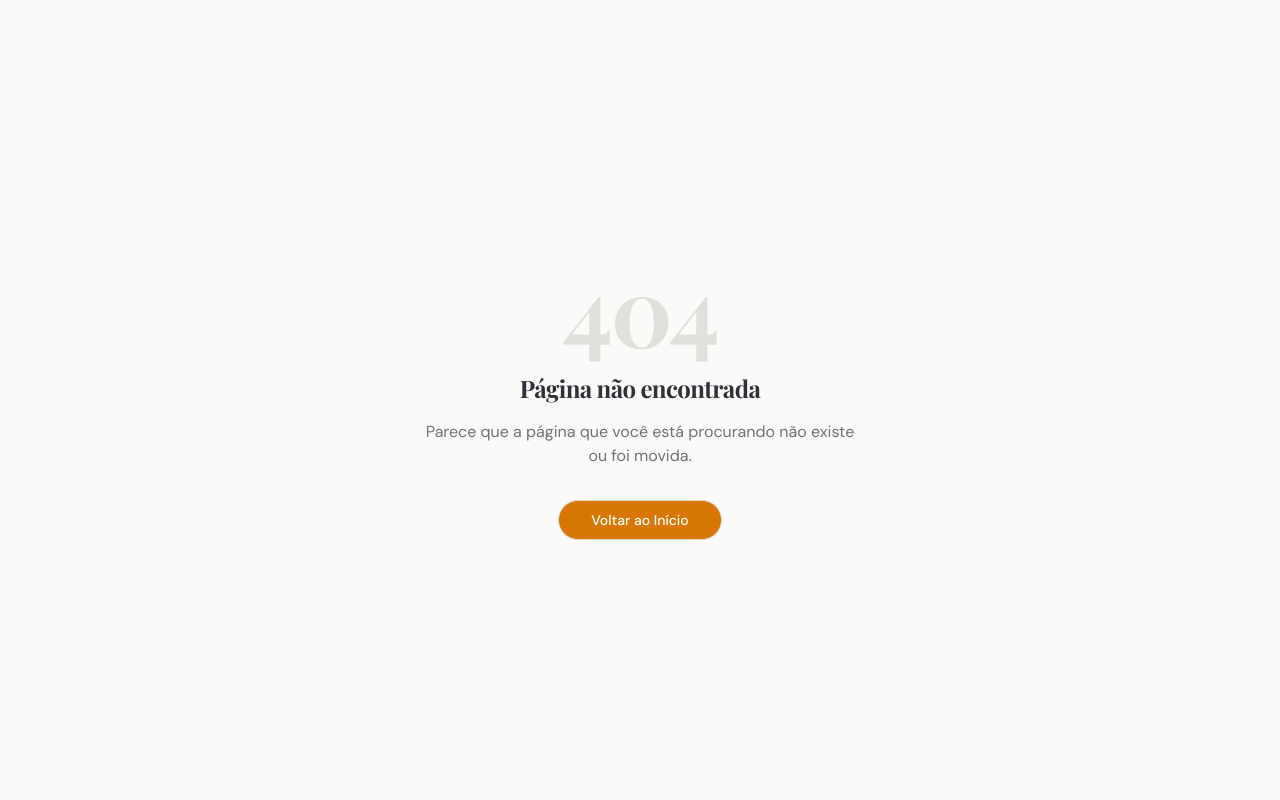
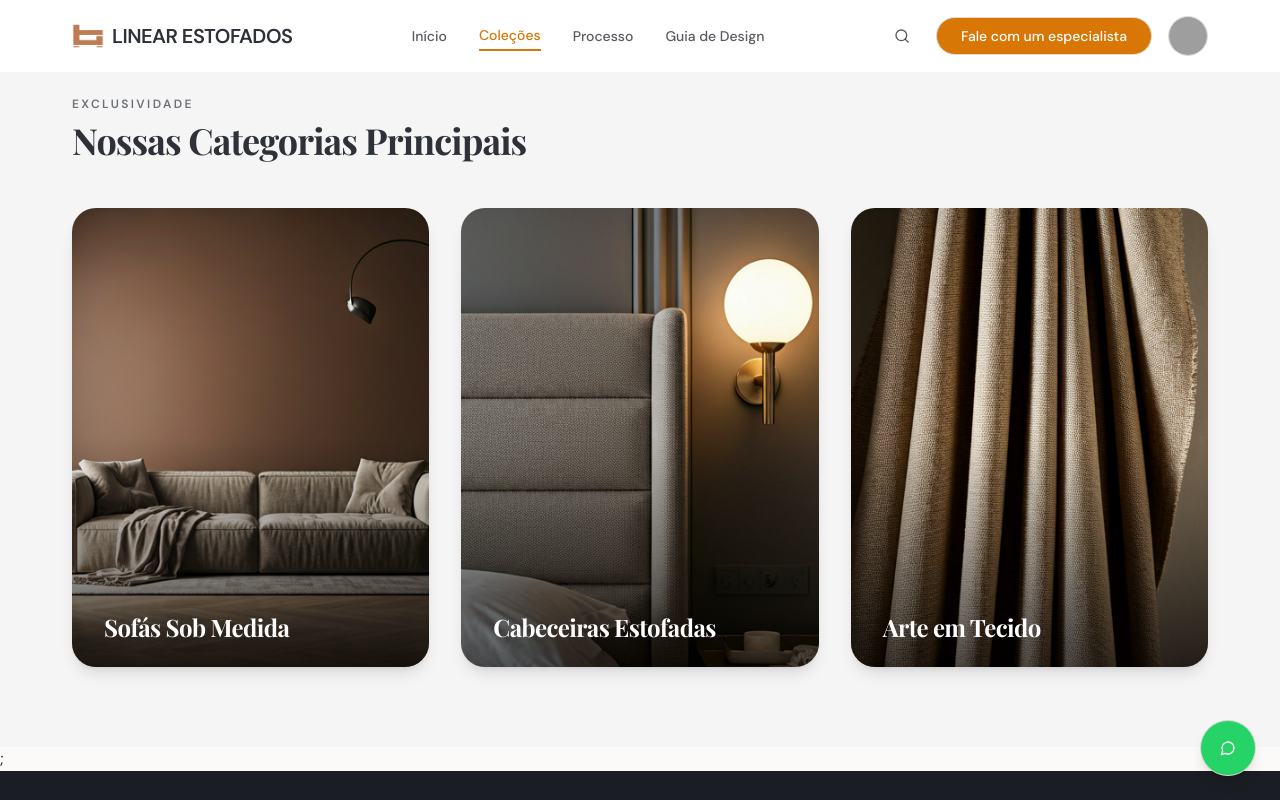
Before and after one commit to EsdrasCFF/linear-estofados, a Next.js app: page /collections in a window 1280 px wide. Before the commit this address had no page. Shown: the top 800 px of the page. Built offline with nearby package versions, Linux system fonts and the light colour scheme; grey boxes are pictures that could not be loaded.

Commit message:
feat: add Collections page

```diff
--- /dev/null
+++ b/src/app/collections/page.tsx
@@ -0,0 +1,13 @@
+"use client";
+import { CategorySection } from "@/features/home/components/CategorySection";
+
+import { Layout } from "@/components/layout/Layout";
+export default function Collection() {
+  return (
+    <Layout>
+      <div>
+        <CategorySection />;
+      </div>
+    </Layout>
+  );
+}
--- a/src/components/layout/Header.tsx
+++ b/src/components/layout/Header.tsx
@@ -16,9 +16,9 @@ import Image from "next/image";
 
 const links = [
   { href: "/", label: "Início" },
-  { href: "/sofas", label: "Sofás" },
-  { href: "/cabeceiras", label: "Cabeceiras" },
-  { href: "/arte-em-tecido", label: "Arte em Tecido" },
+  { href: "/collections", label: "Coleções" },
+  // { href: "/cabeceiras", label: "Cabeceiras" },
+  // { href: "/arte-em-tecido", label: "Arte em Tecido" },
   { href: "/processo", label: "Processo" },
   { href: "/guia-de-design", label: "Guia de Design" },
 ];
@@ -55,7 +55,7 @@ export function Header() {
               className="object-contain"
             />
           </div>
-          <span>LINEAR STORE</span>
+          <span>LINEAR ESTOFADOS</span>
         </Link>
 
         {/* Desktop Navigation */}
--- a/src/features/home/components/CategorySection.tsx
+++ b/src/features/home/components/CategorySection.tsx
@@ -1,5 +1,7 @@
 import Link from "next/link";
 import Image from "next/image";
+import { usePathname } from "next/navigation";
+import { cn } from "@/lib/utils";
 
 const categories = [
   {
@@ -23,11 +25,20 @@ const categories = [
 ];
 
 export function CategorySection() {
+  const pathname = usePathname();
+
+  console.log(pathname);
+
   return (
     <section className="py-12 md:py-20 bg-[#F5F5F5]">
       <div className="container mx-auto px-4 lg:px-8 max-w-[1200px]">
         <div className="mb-8 md:mb-12">
-          <span className="text-[10px] md:text-xs uppercase tracking-[0.2em] text-muted-foreground font-semibold mb-2 block">
+          <span
+            className={cn(
+              "text-[10px] md:text-xs uppercase tracking-[0.2em] text-muted-foreground font-semibold mb-2 block",
+              pathname.includes("collections") ? "mt-4" : ""
+            )}
+          >
             EXCLUSIVIDADE
           </span>
           <h2 className="text-2xl md:text-4xl font-bold text-foreground">
```
